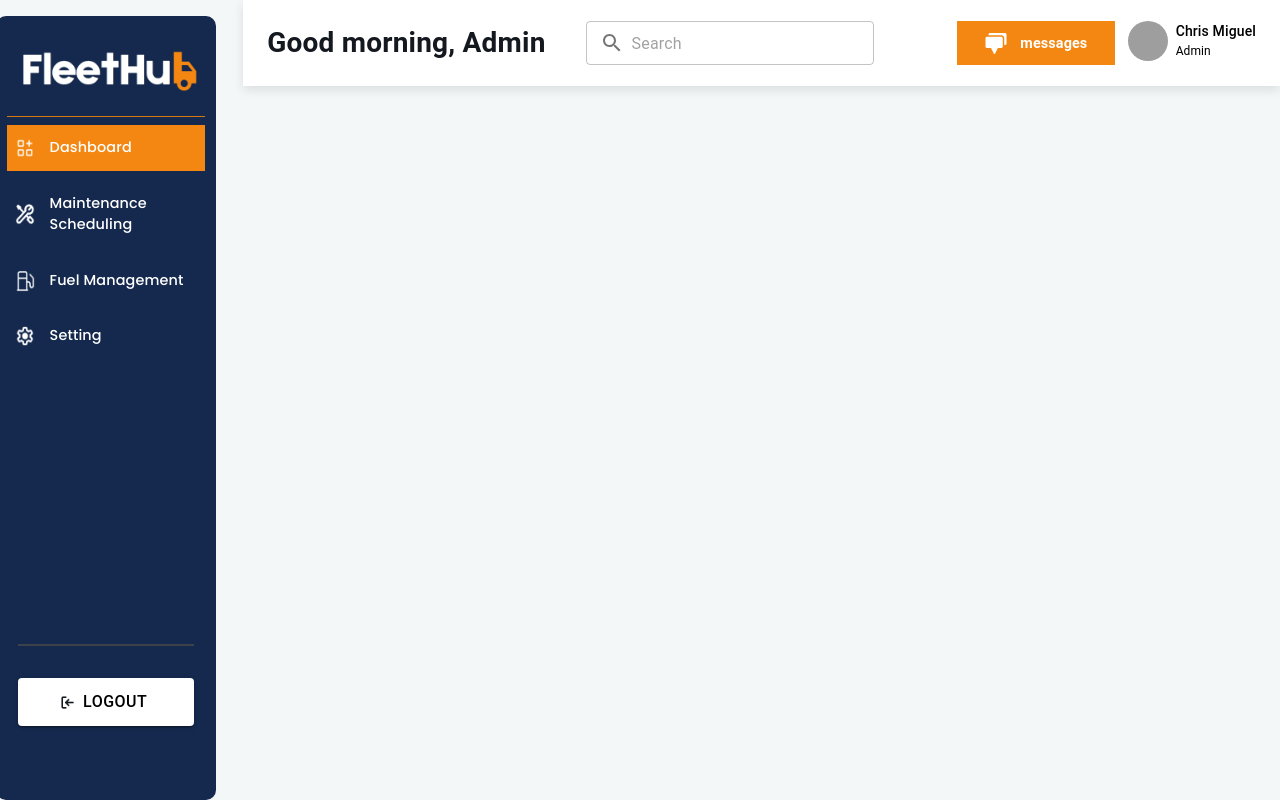
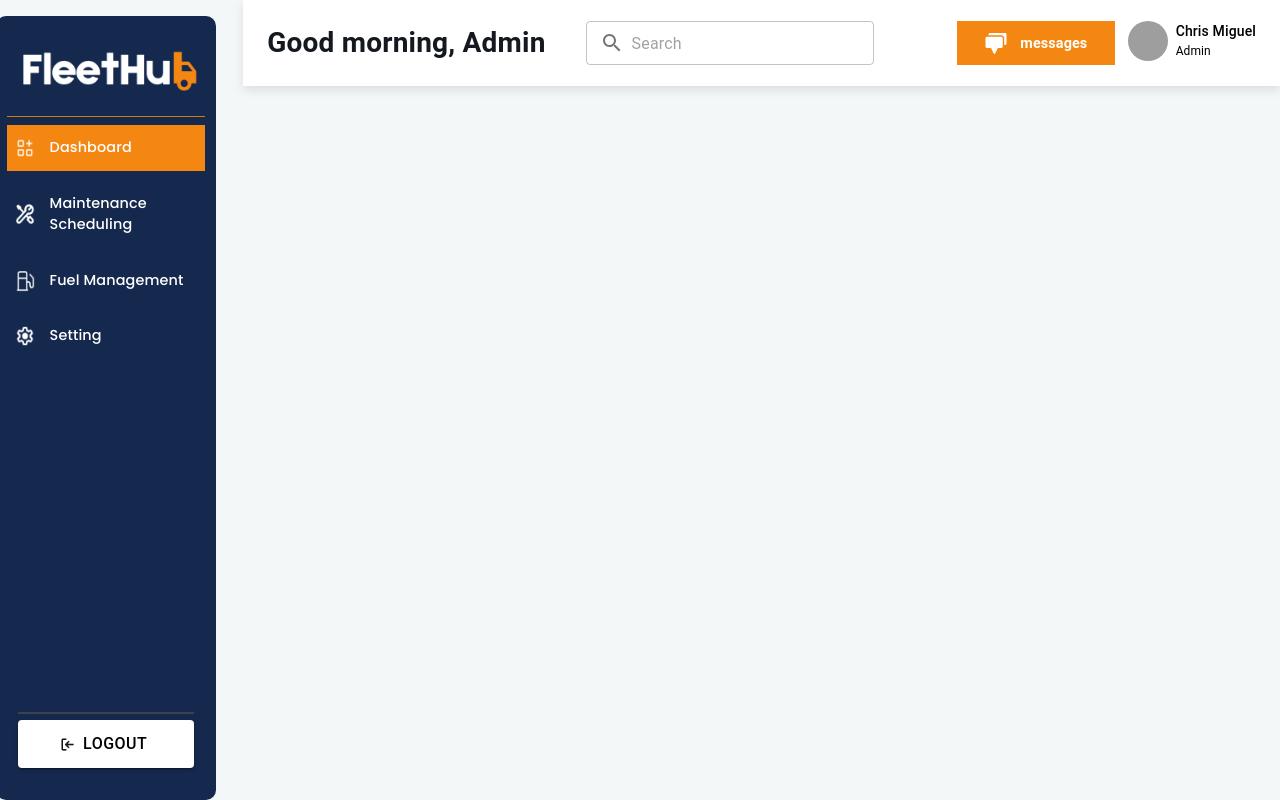
Before and after one commit to GhazanfarIjazOcta/FleetHub-Customer-Panel, a React (Create React App) app: page /dashboard in a window 1280 px wide. Built offline with nearby package versions, Linux system fonts and the light colour scheme; grey boxes are pictures that could not be loaded; the HTML template or start-up script is replaced by a standard one.

Commit message:
v8 finall 28

```diff
--- a/src/components/LayoutComponents/Sidebar/Sidebar.js
+++ b/src/components/LayoutComponents/Sidebar/Sidebar.js
@@ -156,7 +156,7 @@ function Sidebar() {
                 height: "3rem",
                 fontSize: "1rem",
                 backgroundColor: "white",
-                marginBottom: "1.5rem",
+                marginBottom: "2rem",
                 color: "black",
                 "&:hover": {
                   backgroundColor: "lightgray"
--- a/src/components/UI/Layout.js
+++ b/src/components/UI/Layout.js
@@ -37,7 +37,7 @@ export const listItemStyles = {
 export const listItemIconStyle = { color: "white", minWidth: "35px" };
 export const logoutButtonContainer = {
   width: "100%",
-  marginBottom: "50px",
+  // marginBottom: "50px",
   display: "flex",
   alignItems: "center",
   justifyContent: "center",
@@ -47,7 +47,7 @@ export const lineStyle = {
   height: "2px",
   backgroundColor: "#3D4149",
   color: "#3D4149",
-  marginBottom: "2em", // Space between the line and the button
+  marginBottom: "0.4em", // Space between the line and the button
 };
 export const logoutButtonStyle = {
   width: "80%",
```
